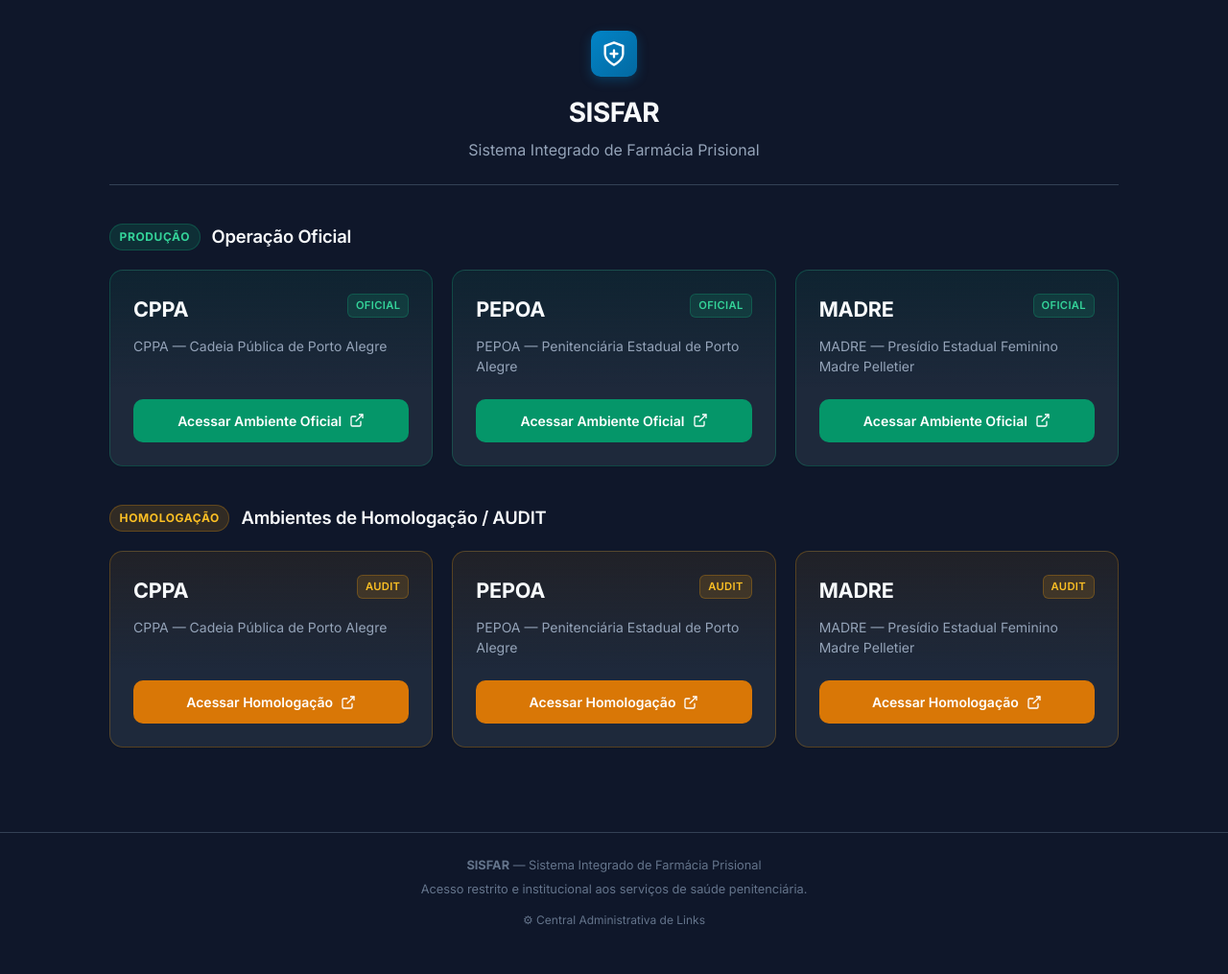
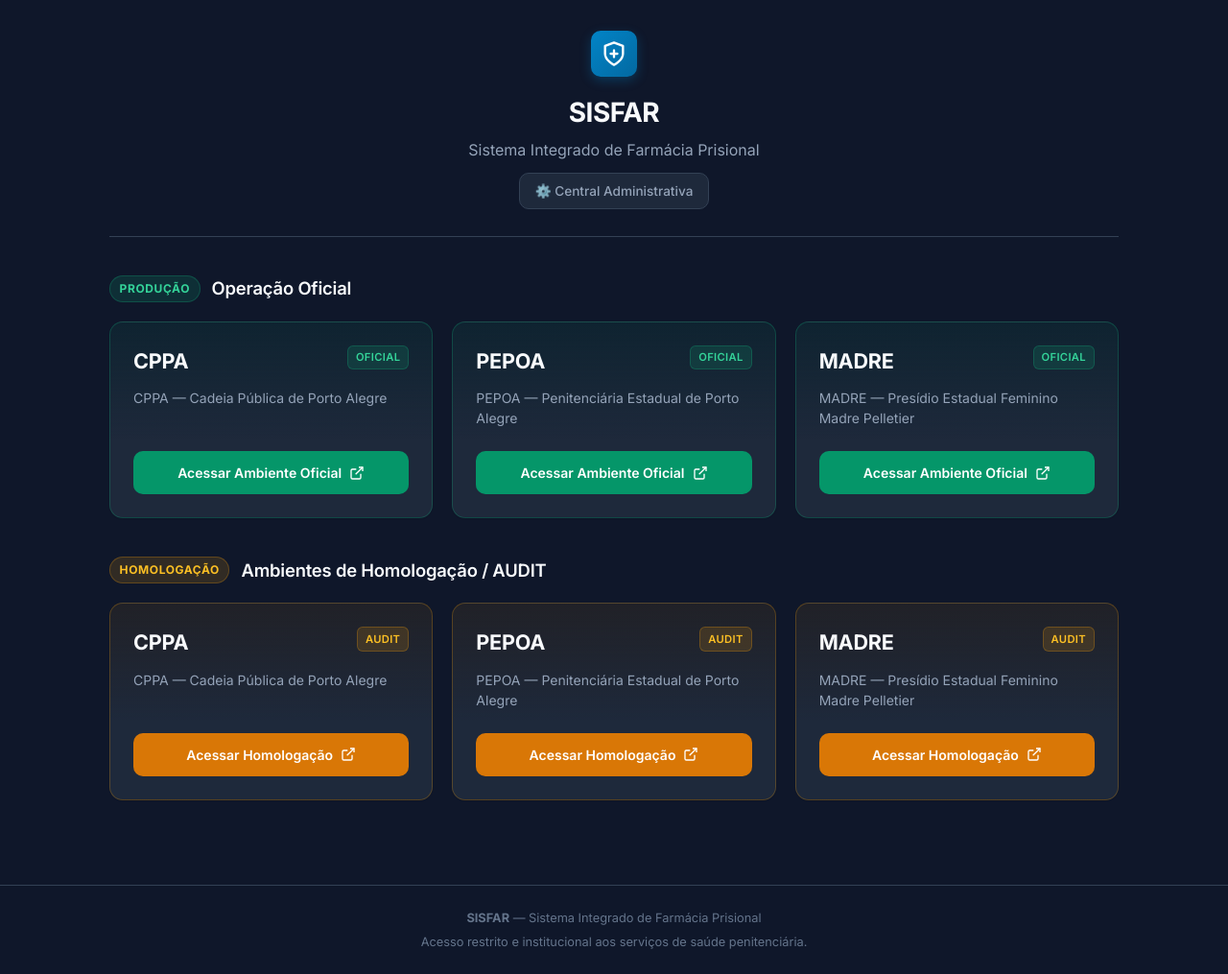
Before and after one commit to lukaslaurino/SISFAR-PORTAL, a plain HTML site: page index.html in a window 1280 px wide. Shown: the whole page at 96% size. Before the commit the page ends 992 px from the top, so only its background shows below. Drawn offline with Linux system fonts and the light colour scheme; no server answers.

Commit message:
fix(portal): corrigir rota com ?admin=1 no gate administrativo e adicionar botao visivel no cabecalho

```diff
--- a/index.html
+++ b/index.html
@@ -73,7 +73,7 @@
     header {
       text-align: center;
       margin-bottom: 2.5rem;
-      padding-bottom: 1.5rem;
+      padding-bottom: 1.75rem;
       border-bottom: 1px solid var(--border-subtle);
     }
 
@@ -107,6 +107,35 @@
       font-size: 1rem;
       color: var(--text-secondary);
       font-weight: 400;
+      margin-bottom: 0.75rem;
+    }
+
+    /* Admin Action Button in Header */
+    .header-action-wrap {
+      display: flex;
+      justify-content: center;
+      margin-top: 0.75rem;
+    }
+
+    .btn-admin-header {
+      display: inline-flex;
+      align-items: center;
+      gap: 0.5rem;
+      padding: 0.5rem 1rem;
+      background-color: var(--bg-surface);
+      color: var(--text-secondary);
+      border: 1px solid var(--border-subtle);
+      border-radius: var(--radius-md);
+      text-decoration: none;
+      font-size: 0.85rem;
+      font-weight: 500;
+      transition: background-color 0.15s, color 0.15s, border-color 0.15s;
+    }
+
+    .btn-admin-header:hover {
+      background-color: #334155;
+      color: var(--text-primary);
+      border-color: #475569;
     }
 
     /* Section Styles */
@@ -294,20 +323,6 @@
       margin-top: 0.35rem;
     }
 
-    .footer-admin-link {
-      color: var(--text-muted);
-      text-decoration: none;
-      font-size: 0.75rem;
-      display: inline-block;
-      margin-top: 0.5rem;
-      transition: color 0.15s;
-    }
-
-    .footer-admin-link:hover {
-      color: var(--text-secondary);
-      text-decoration: underline;
-    }
-
     /* Responsive */
     @media (max-width: 768px) {
       .container {
@@ -335,6 +350,13 @@
       </div>
       <h1>SISFAR</h1>
       <p class="subtitle">Sistema Integrado de Farmácia Prisional</p>
+
+      <!-- Botão Visível de Acesso à Central Administrativa -->
+      <div class="header-action-wrap">
+        <a href="admin/" class="btn-admin-header" title="Acessar Central Administrativa">
+          <span>⚙️ Central Administrativa</span>
+        </a>
+      </div>
     </header>
 
     <!-- OPERAÇÃO OFICIAL -->
@@ -451,7 +473,6 @@
   <footer>
     <p><strong>SISFAR</strong> — Sistema Integrado de Farmácia Prisional</p>
     <p>Acesso restrito e institucional aos serviços de saúde penitenciária.</p>
-    <p><a href="admin/" class="footer-admin-link">⚙ Central Administrativa de Links</a></p>
   </footer>
 
   <script src="links.js"></script>
```
Also changed, not shown: admin.html (+1 -1 lines), admin/index.html (+1 -1 lines).
